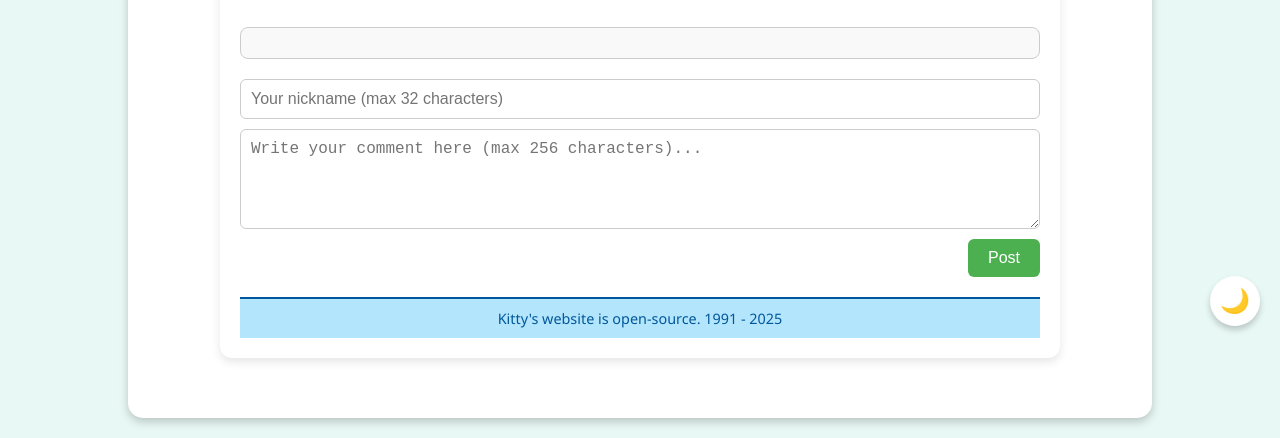
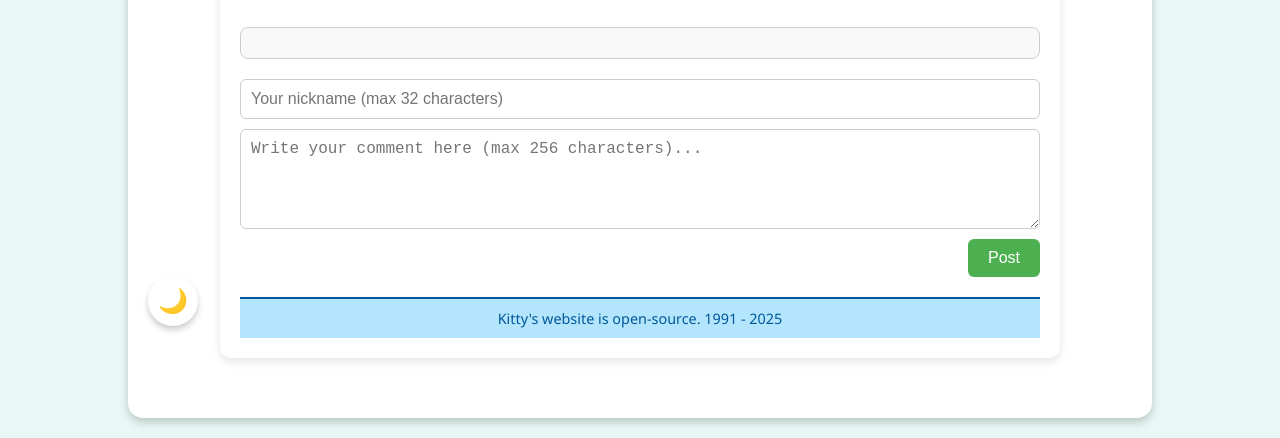
Before and after one commit to kittyCrypto-gg/kittycryptoTest, a plain HTML site: page index.html in a window 1280 px wide. Shown: the part 454-892 px from the top of the page. Drawn offline with Linux system fonts and the light colour scheme; no server answers.

Commit message:
Update styles.css

```diff
--- a/styles.css
+++ b/styles.css
@@ -348,7 +348,7 @@ footer {
 .theme-toggle-button {
   position: fixed;
   bottom: 20px;
-  right: 20px;
+  /*right: 20px;*/
   width: 50px;
   height: 50px;
   font-size: 1.5rem;
```
